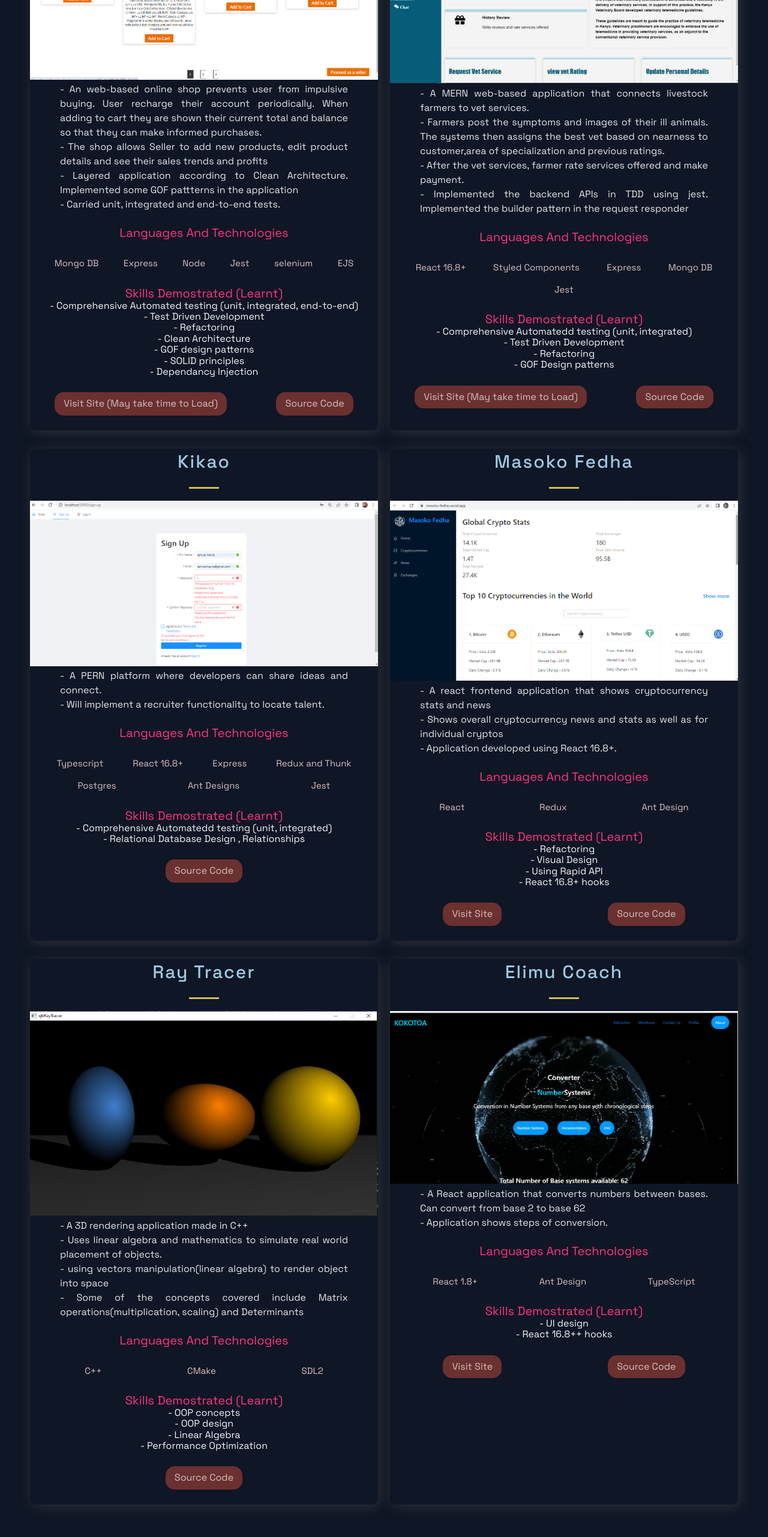
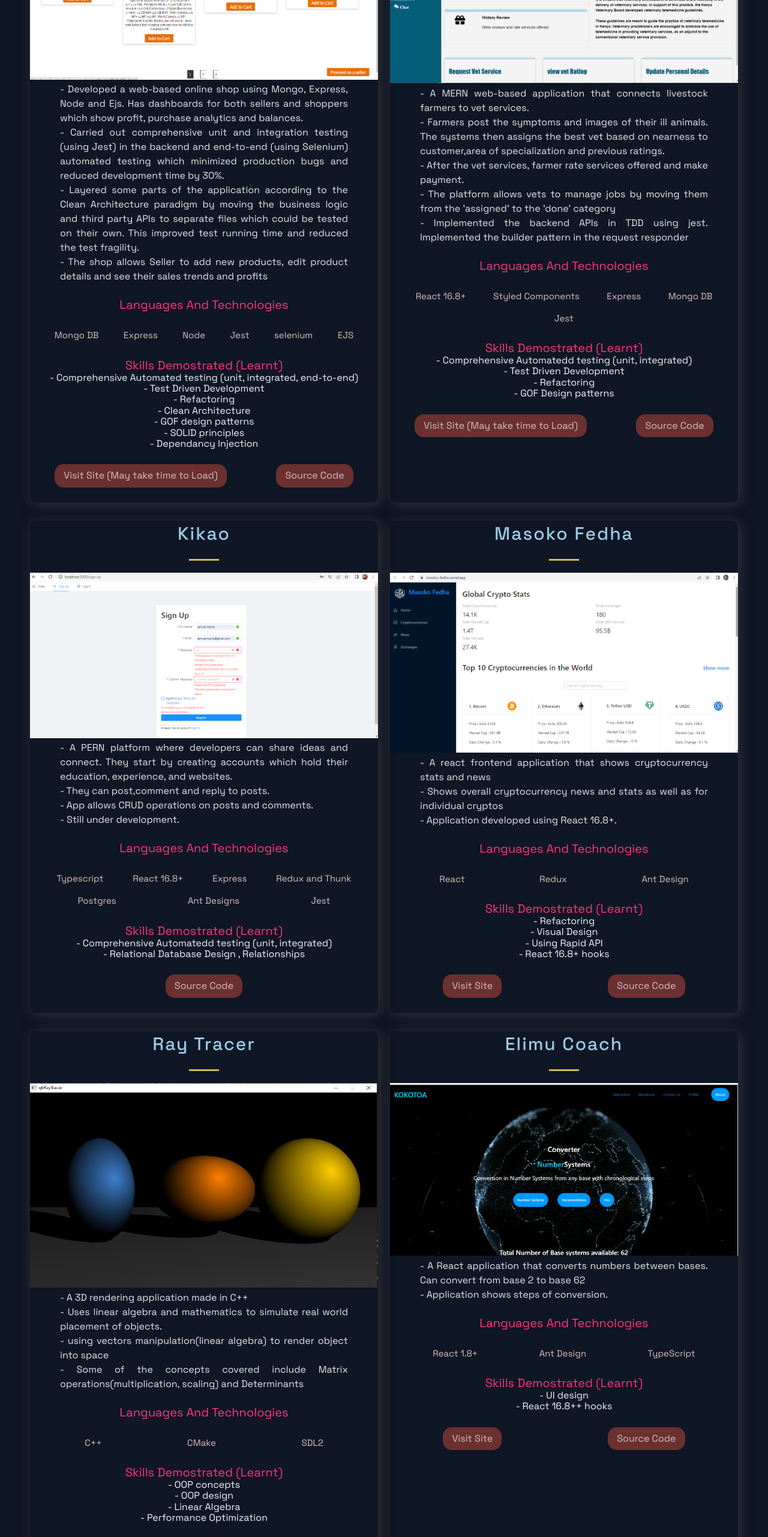
Before and after one commit to samuelmaina/portifolio, a Next.js app: page / in a window 1280 px wide. Shown: the part 1680-4243 px from the top of the page at 60% size. Built offline with nearby package versions, Linux system fonts and the light colour scheme.

Commit message:
Added more details to the the project description.

```diff
--- a/src/constants/constants.js
+++ b/src/constants/constants.js
@@ -2,11 +2,10 @@ export const projects = [
   {
     title: "Sokoni",
     description: [
-      `An web-based online shop prevents user from impulsive buying. User recharge their account periodically.
-      When adding to cart they are shown their current total and balance so that they can make informed purchases.`,
+      `Developed a web-based online shop using Mongo, Express, Node and Ejs. Has dashboards for both sellers and shoppers which show profit, purchase analytics and balances.`,
+      `Carried out comprehensive  unit and integration  testing (using Jest) in the backend and end-to-end (using Selenium) automated testing which minimized production bugs and reduced development time by 30%.`,
+      `Layered some parts of the application according to the Clean Architecture paradigm by moving the business logic  and third party APIs to separate files which could be tested on their own. This improved test running time and reduced the test fragility.`,
       "The shop allows Seller to add new products, edit product details and see their sales trends and profits",
-      "Layered application according to Clean Architecture. Implemented some GOF pattterns in the application",
-      "Carried unit, integrated and end-to-end tests.",
     ],
     heroku: true,
     images: ["/images/sokoni.png"],
@@ -30,6 +29,7 @@ export const projects = [
       "A MERN web-based application that connects livestock farmers to vet services.",
       "Farmers post the symptoms and images of their ill animals. The systems then assigns the best vet based on nearness to customer,area of specialization and previous ratings.",
       "After the vet services, farmer rate services offered and make payment. ",
+      "The platform allows vets to manage jobs by moving them from the 'assigned' to the 'done' category",
       "Implemented the backend APIs in TDD using jest. Implemented the builder pattern in the request responder",
     ],
     images: ["/images/mifugoCare.png"],
@@ -49,8 +49,10 @@ export const projects = [
   {
     title: "Kikao",
     description: [
-      "A PERN platform where developers can share ideas and connect.",
-      " Will implement a recruiter functionality to locate talent. ",
+      "A PERN platform where developers can share ideas and connect. They start by creating accounts which hold their education, experience, and websites.",
+      "They can post,comment and reply to posts.",
+      "App allows CRUD operations on posts and comments.",
+      "Still under development.",
     ],
     images: ["/images/kikao.png"],
     tags: [
@@ -121,19 +123,19 @@ export const projects = [
     visit: "https://elimu-deployment.vercel.app/",
     id: 6,
   },
-  // {
-  //   title: "Guess Game",
-  //   description: [
-  //     "A simple guess game app build using React Native",
-  //     "The system guesses a number and continuously prompt the user to enter a guess",
-  //     "Systems responds to with 'higher' and 'lower' messages until a correct guess(more like  a binary search)",
-  //   ],
-  //   images: ["/images/guess_game.webp"],
-  //   tags: ["React Native", "Styled Components"],
-  //   skills: ["Mobile Design and Development", "Refactoring"],
-  //   source: "https://github.com/samuelmaina/guess-game",
-  //   id: 5,
-  // },
+  {
+    title: "Guess Game",
+    description: [
+      "A simple guess game app build using React Native",
+      "The system guesses a number and continuously prompt the user to enter a guess",
+      "Systems responds to with 'higher' and 'lower' messages until a correct guess(more like  a binary search)",
+    ],
+    images: ["/images/guess_game.webp"],
+    tags: ["React Native", "Styled Components"],
+    skills: ["Mobile Design and Development", "Refactoring"],
+    source: "https://github.com/samuelmaina/guess-game",
+    id: 5,
+  },
 ];
 
 export const Experiece = [
```
